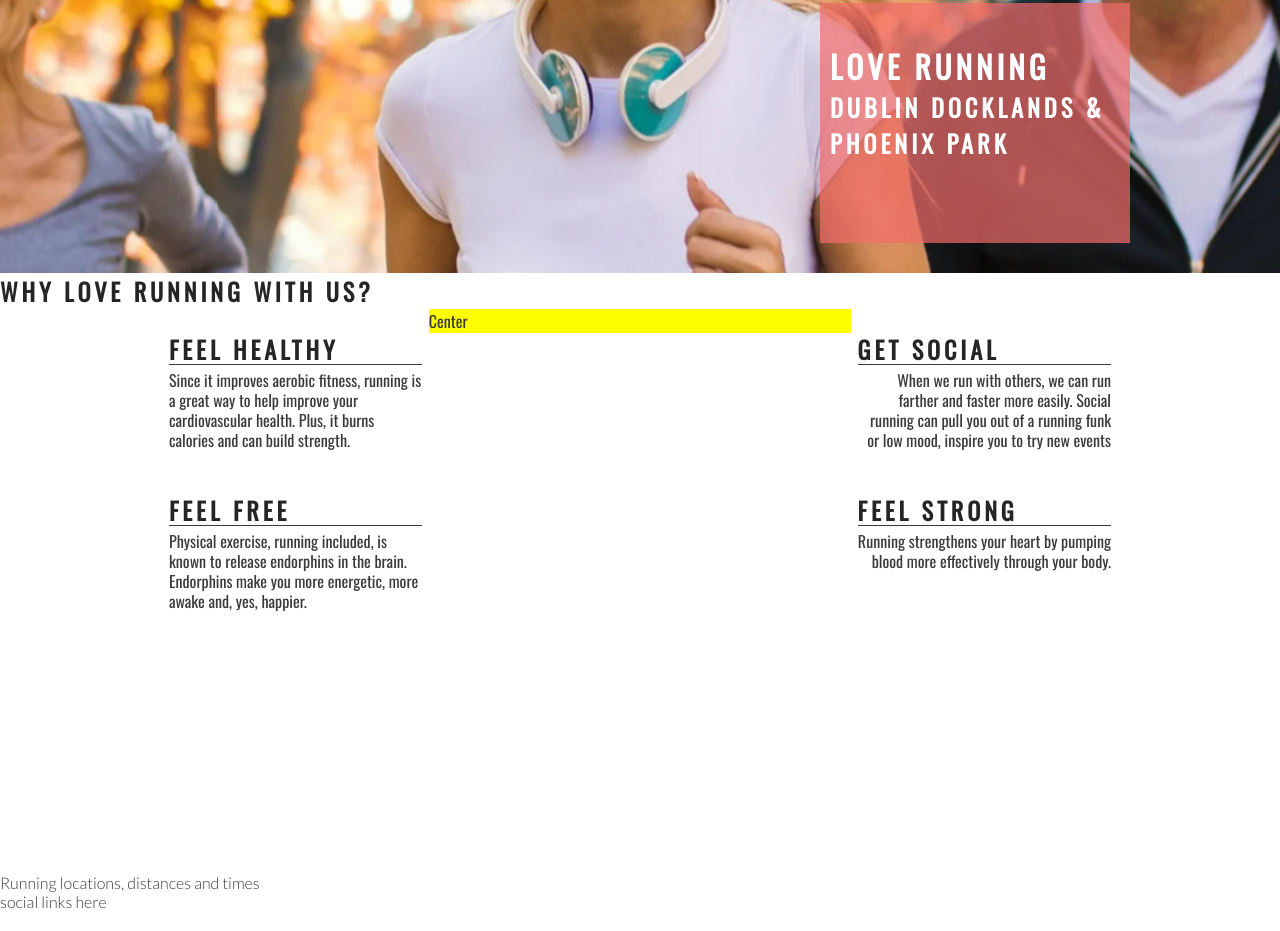
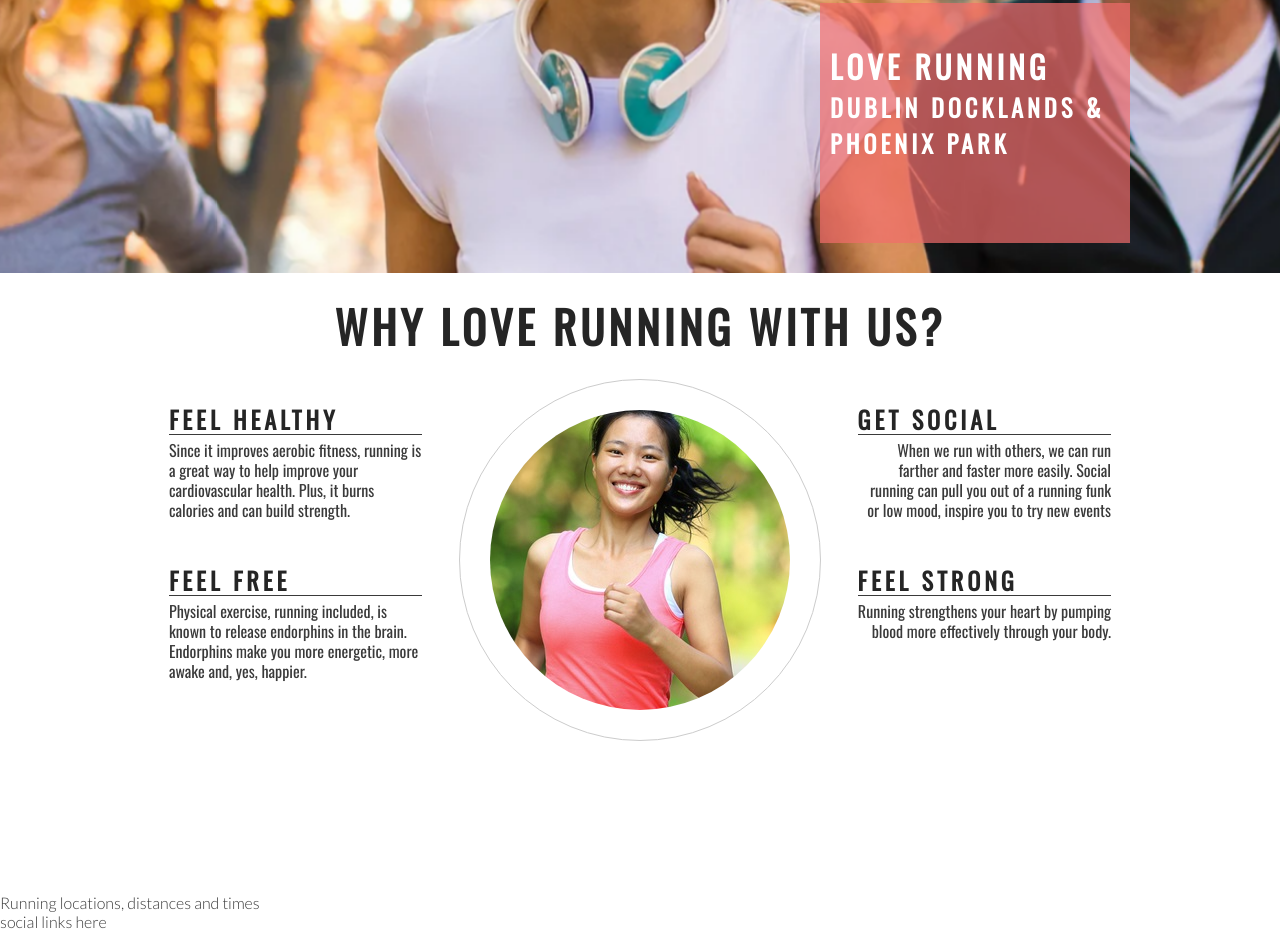
Before and after one commit to deklyn00/love-running, a plain HTML site: page index.html in a window 1280 px wide. Shown: the part 402-1333 px from the top of the page. Drawn offline with nearby package versions, Linux system fonts and the light colour scheme.

Commit message:
Adding center image

```diff
--- a/assets/css/style.css
+++ b/assets/css/style.css
@@ -133,7 +133,6 @@ h2 {
 #center-about {
     margin: 0 auto;
     width: 33%;
-    background-color: yellow;
 }
 
 hr {
@@ -165,3 +164,26 @@ hr {
 .right-about-heading p {
     text-align: right;
 }
+
+#welcome {
+    text-align: center;
+    margin: 20px 0;
+    font-size: 280%;
+}
+
+#circle-container {
+    width: 300px;
+    height: 300px;
+    padding: 30px;
+    border-style: solid;
+    border-color: #ccc;
+    border-width: 1px;
+    border-radius: 50%;
+    margin: 0 auto;
+}
+
+#circle-cover-bg {
+    background: url('../images/ethos-center-image.jpg') no-repeat center center;
+    height: 100%;
+    border-radius: 50%;
+    margin: 0 auto;
--- a/index.html
+++ b/index.html
@@ -31,7 +31,7 @@
         </div>
     </section>
     <section id="club-ethos">
-        <h1>Why Love Running With Us?</h1>
+        <h2 id="welcome">Why Love Running With Us?</h2>
         <div id="left-about">
             <div class="left-about-heading">
                 <h2>Feel Healthy</h2>
@@ -64,7 +64,13 @@
                 </p>
             </div>
         </div>
-        <div id="center-about">Center</div>
+        <div id="center-about">
+            <div id="circle-container">
+                <div id="circle-cover-bg">
+
+                </div>
+            </div>
+        </div>
     </section>
     <section>Running locations, distances and times</section>
     <footer>social links here</footer>
```
Also changed, not shown: assets/images/ethos-center-image.jpg (added).
